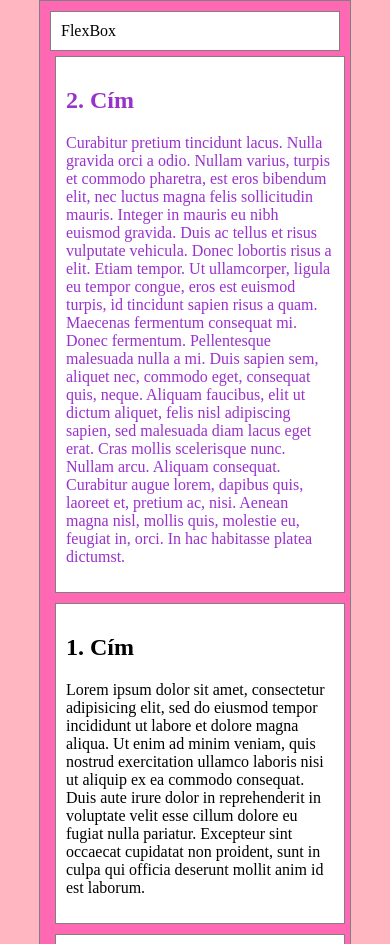
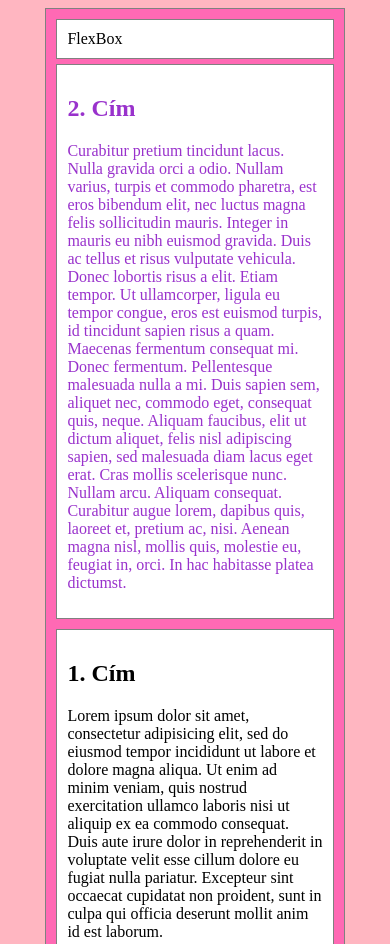
Before and after one commit to adryantal/Flexbox2, a plain HTML site: page index.html in a window 390 px wide. Shown: the top 944 px of the page. Drawn offline with Linux system fonts and the light colour scheme.

Commit message:
Korrekció 2021.02.15.

```diff
--- a/szerkezet.css
+++ b/szerkezet.css
@@ -2,8 +2,7 @@
 
 body {
     background: lightpink;
-    margin: auto;
-    width: 80%;
+
 }
 
 
@@ -22,6 +21,8 @@ main{ background: hotpink;
                            row: egymás mellé r.;
                            row-reverse: sor szinten fordított sorrend*/
       flex-wrap: wrap; /*sortörést iktat be*/
+      margin: auto;
+      width: 80%;
 
 }
 
@@ -32,7 +33,7 @@ header{
 article{
     /*width: 200px;*/
     /* width: 33.3333%; /*3 legyen egymás mellett*/
-    /*width: calc(33.333333% - 10px); /*kiszámolja az elemek szélességét*/
+    width: calc(33.333333% - 10px); /*kiszámolja az elemek szélességét
     /*nem fér el 3 elem a margó miatt --> calc-ra van szükség, mert 33%+5px lesz --> összesen 5+5 px lesz a margó*/
     /*ha 4 elemet akarnánk elhelyezni egy sorban, azonos szélességgel: calc(25% - 10px)*/
     /*width: calc(50% - 10px); --> ha 2 sorban 2 elemet (2x2-es "tábla") akarunk egységesen elhelyezni*/
@@ -80,9 +81,19 @@ article div{
 
 @media screen and (max-width: 600px){
     main{
+        display: flex;
         flex-direction: column;
+        align-content: center;
+
     }
+
+    header {
+        place-self: center;
+    }
+
+
     article{
         width: 100%;
+
     }
 }
```
